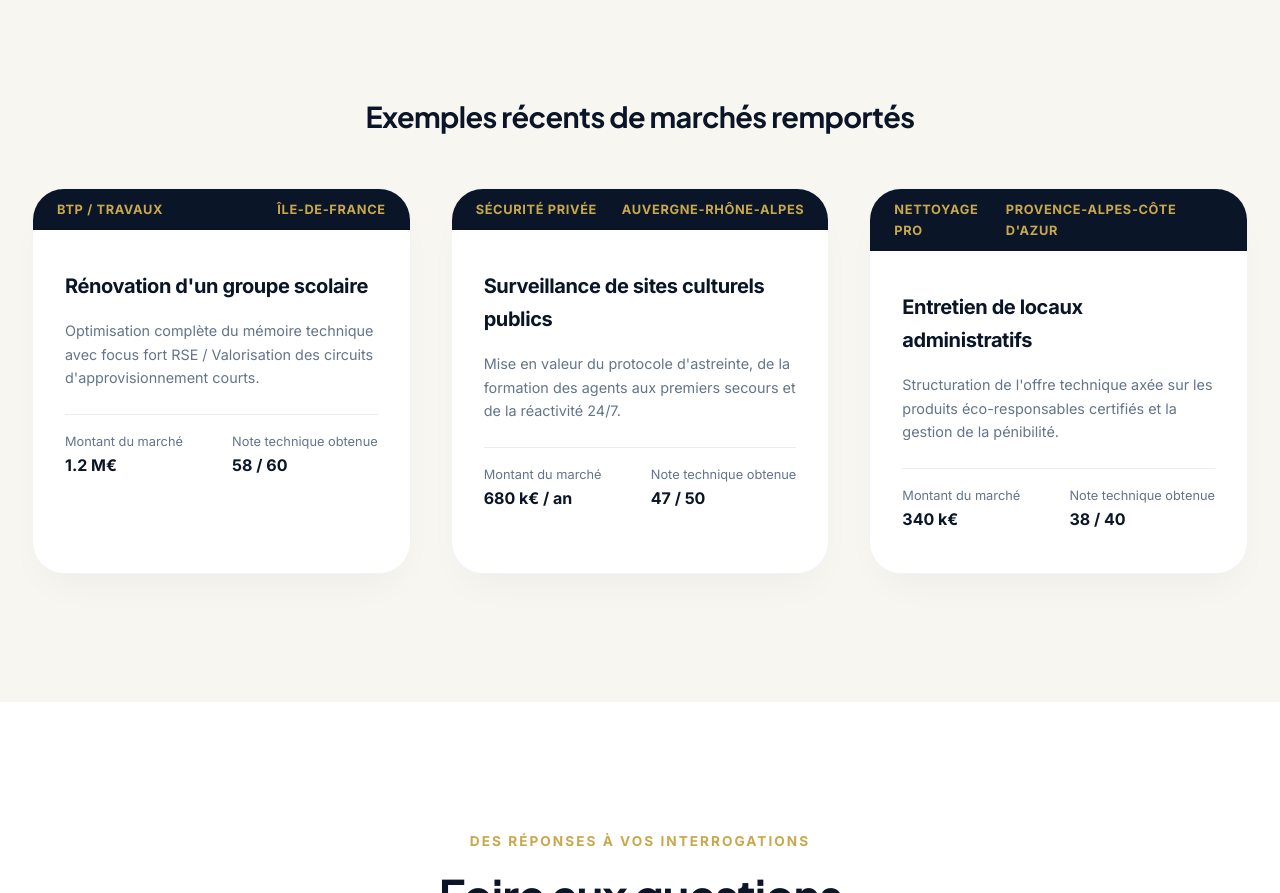
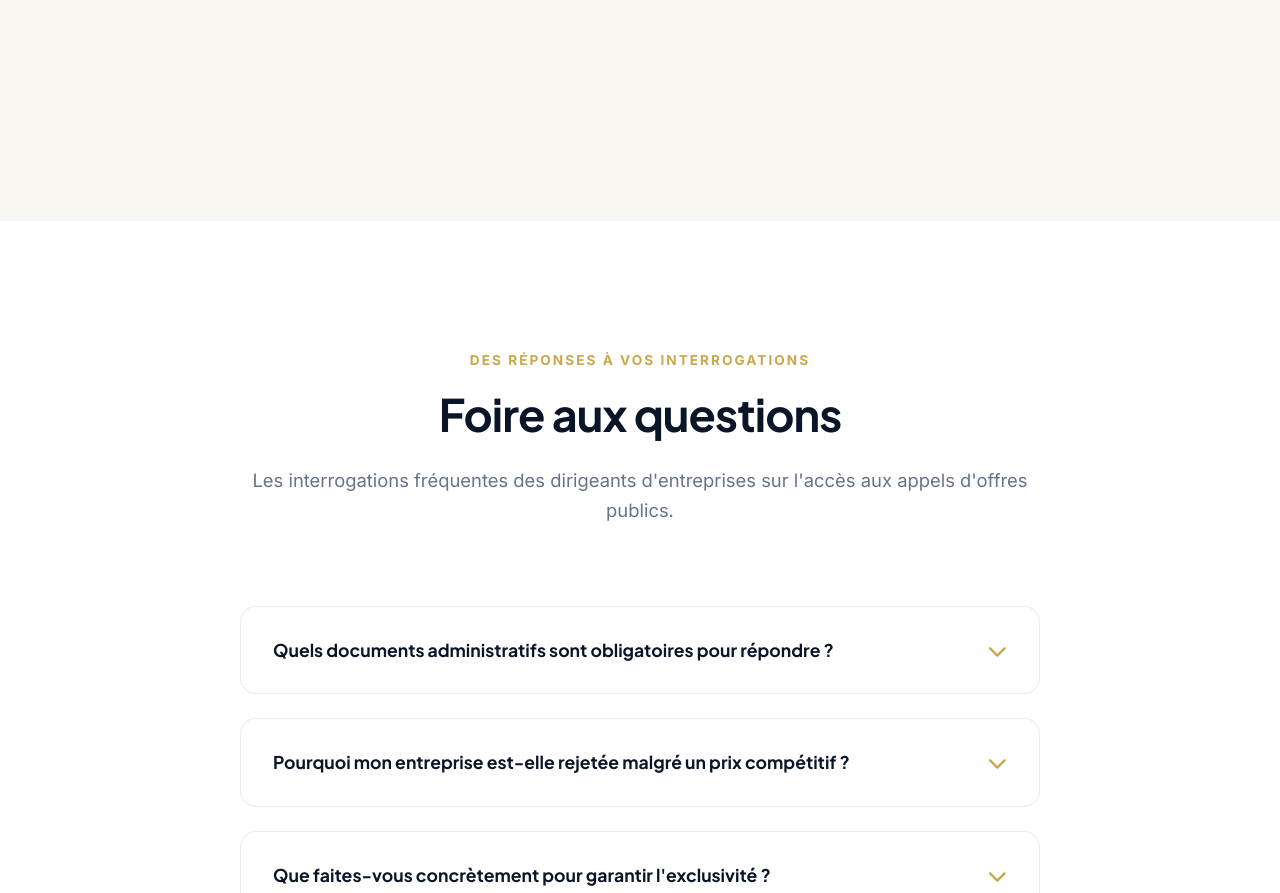
Before and after one commit to abdarahimasarr17-afk/Asmart, a plain HTML site: page index.html in a window 1280 px wide. Shown: the part 6445-7338 px from the top of the page. Drawn offline with Linux system fonts and the light colour scheme.

Commit message:
feat: remove examples of won markets

```diff
--- a/index.html
+++ b/index.html
@@ -323,78 +323,6 @@
                     </div>
                 </div>
 
-                <h3 style="font-size: 1.8rem; text-align: center; margin-bottom: 3rem;">Exemples récents de marchés remportés</h3>
-
-                <div class="examples-grid">
-                    <div class="example-card">
-                        <div class="example-tag-bar">
-                            <span>BTP / Travaux</span>
-                            <span>Île-de-France</span>
-                        </div>
-                        <div class="example-body">
-                            <h4 class="example-title">Rénovation d'un groupe scolaire</h4>
-                            <p class="example-desc" style="color: var(--text-muted); font-size: 0.9rem;">
-                                Optimisation complète du mémoire technique avec focus fort RSE / Valorisation des circuits d'approvisionnement courts.
-                            </p>
-                            <div class="example-stat-box">
-                                <div>
-                                    <div class="example-stat-label">Montant du marché</div>
-                                    <div class="example-stat-val">1.2 M€</div>
-                                </div>
-                                <div>
-                                    <div class="example-stat-label">Note technique obtenue</div>
-                                    <div class="example-stat-val">58 / 60</div>
-                                </div>
-                            </div>
-                        </div>
-                    </div>
-
-                    <div class="example-card">
-                        <div class="example-tag-bar">
-                            <span>Sécurité Privée</span>
-                            <span>Auvergne-Rhône-Alpes</span>
-                        </div>
-                        <div class="example-body">
-                            <h4 class="example-title">Surveillance de sites culturels publics</h4>
-                            <p class="example-desc" style="color: var(--text-muted); font-size: 0.9rem;">
-                                Mise en valeur du protocole d'astreinte, de la formation des agents aux premiers secours et de la réactivité 24/7.
-                            </p>
-                            <div class="example-stat-box">
-                                <div>
-                                    <div class="example-stat-label">Montant du marché</div>
-                                    <div class="example-stat-val">680 k€ / an</div>
-                                </div>
-                                <div>
-                                    <div class="example-stat-label">Note technique obtenue</div>
-                                    <div class="example-stat-val">47 / 50</div>
-                                </div>
-                            </div>
-                        </div>
-                    </div>
-
-                    <div class="example-card">
-                        <div class="example-tag-bar">
-                            <span>Nettoyage Pro</span>
-                            <span>Provence-Alpes-Côte d'Azur</span>
-                        </div>
-                        <div class="example-body">
-                            <h4 class="example-title">Entretien de locaux administratifs</h4>
-                            <p class="example-desc" style="color: var(--text-muted); font-size: 0.9rem;">
-                                Structuration de l'offre technique axée sur les produits éco-responsables certifiés et la gestion de la pénibilité.
-                            </p>
-                            <div class="example-stat-box">
-                                <div>
-                                    <div class="example-stat-label">Montant du marché</div>
-                                    <div class="example-stat-val">340 k€</div>
-                                </div>
-                                <div>
-                                    <div class="example-stat-label">Note technique obtenue</div>
-                                    <div class="example-stat-val">38 / 40</div>
-                                </div>
-                            </div>
-                        </div>
-                    </div>
-                </div>
             </div>
         </section>
 
```
